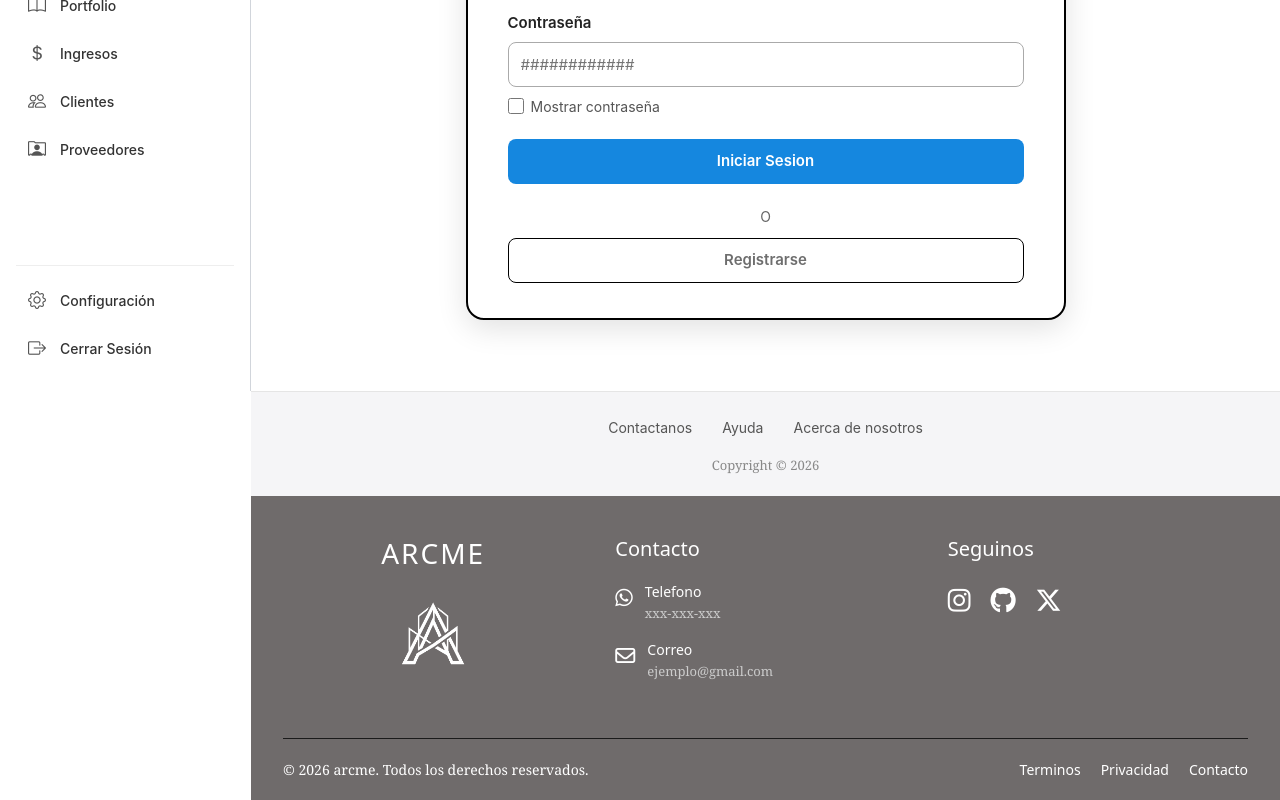
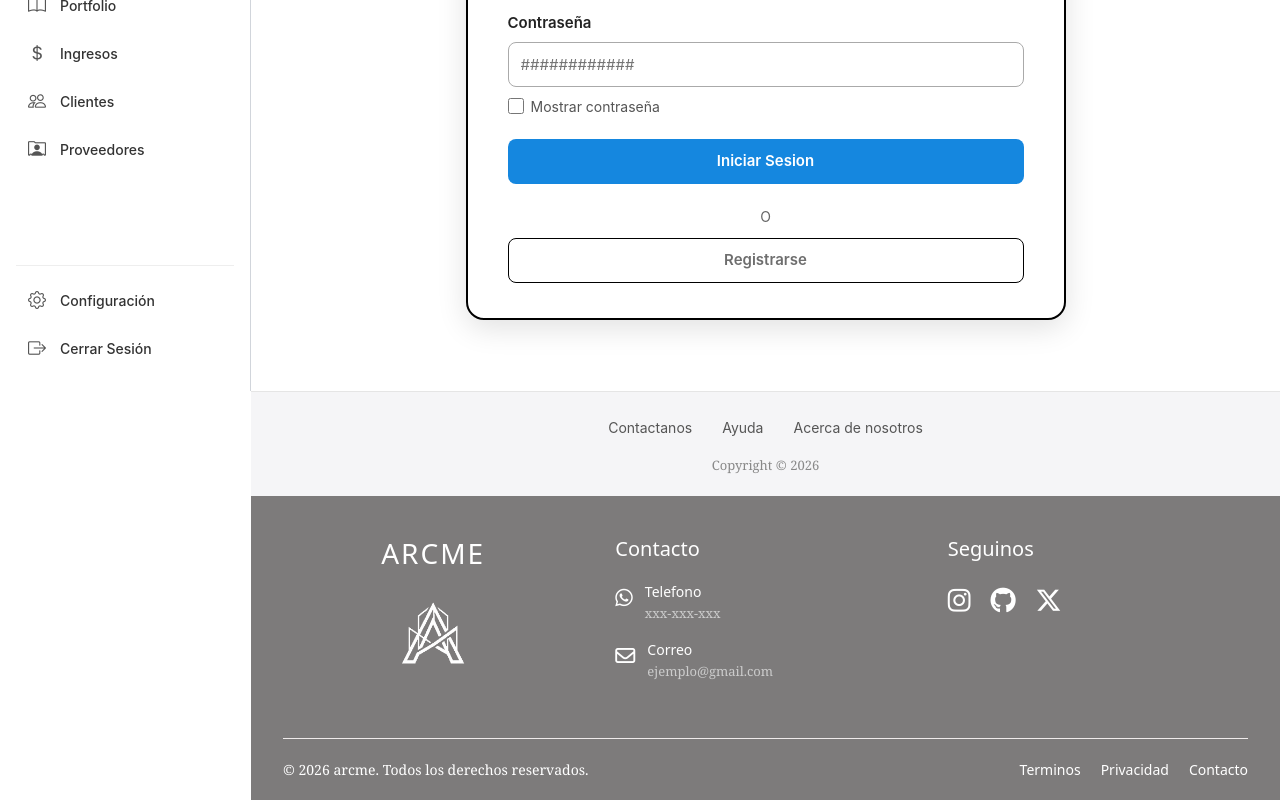
Before and after one commit to luciagonzalez18/proyecto-pasantia-arcme, an Angular app: page /inicioSesion in a window 1280 px wide. Shown: the part 409-1209 px from the top of the page. Built offline with nearby package versions, Linux system fonts and the light colour scheme.

Commit message:
cambio de color del footer

```diff
--- a/src/app/compartidos/footer/footer.css
+++ b/src/app/compartidos/footer/footer.css
@@ -3,8 +3,8 @@
 
 .footer {
     width: 100%;
-    background-color: #6f6b6b; /* Actualizado al fondo oscuro de la imagen */
-    border-top: 1px solid #6f6b6b;
+    background-color: #7d7b7b; /* Actualizado al fondo oscuro de la imagen */
+    border-top: 1px solid  #7d7b7b;
     padding: 40px 32px 20px;
     font-size: 14px;
     color: #ffffff; /* Actualizado a texto blanco */
@@ -113,7 +113,7 @@
     flex-wrap: wrap;
     gap: 12px;
     padding-top: 20px;
-    border-top: 1px solid #1a1a1a;
+    border-top: 1px solid #efebeb;
 }
 
 .footer-bottom p {
--- a/src/app/compartidos/footer/footer.html
+++ b/src/app/compartidos/footer/footer.html
@@ -4,7 +4,7 @@
     <!-- Columna 1: Logo y Marca -->
     <div class="footer-columna footer-marca">
       <h2 class="footer-logo-texto">ARCME</h2>
-      <img src="/assets/logARCME_gris.png" alt="ARCME Logo" class="footer-logo-img">
+      <img src="/assets/logoARCMEsinfondo.png" alt="ARCME Logo" class="footer-logo-img">
     </div>
 
     <!-- Columna 2: Contacto -->
```
Also changed, not shown: public/assets/logoARCMEsinfondo.png (added).
